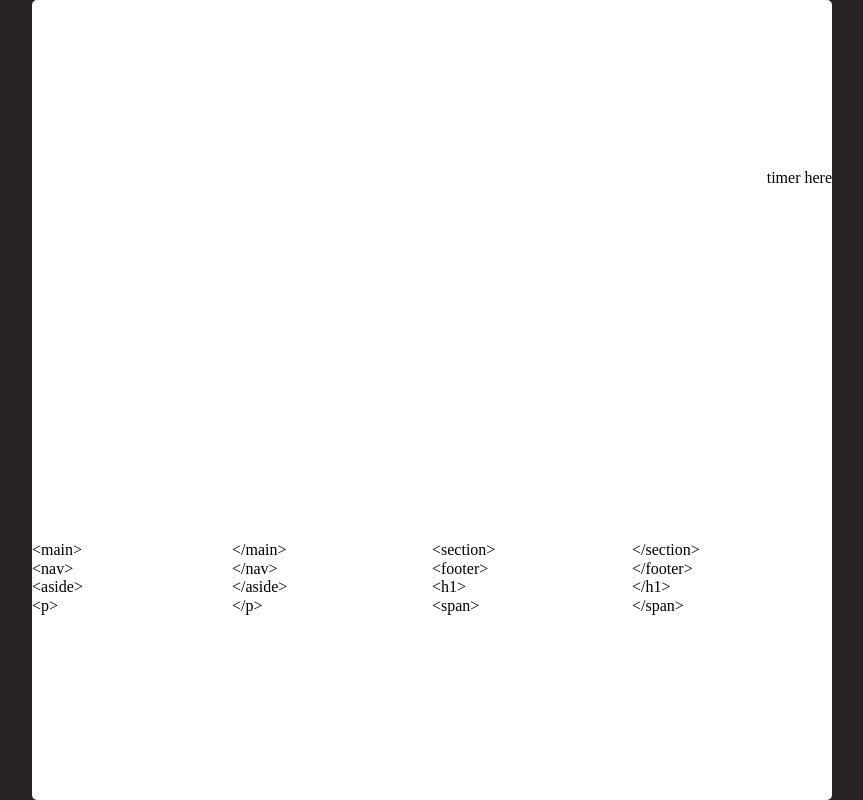
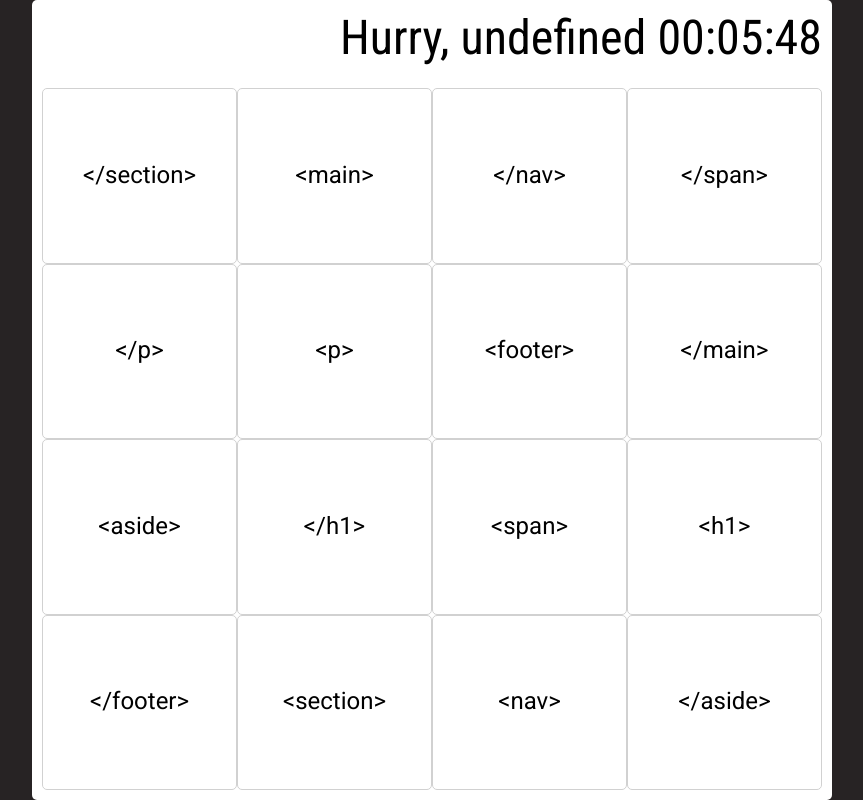
Before and after one commit to gichul0317/react-puzzle-firebase, a React (Create React App) app: page / in a window 1280 px wide. Shown: the whole page, without its empty margins (208-1071 px from the left). Built offline with nearby package versions, Linux system fonts and the light colour scheme; no server answers.

Commit message:
timer and puzzle updated

```diff
--- a/src/Components/GameScreen/GameScreen.js
+++ b/src/Components/GameScreen/GameScreen.js
@@ -1,15 +1,44 @@
-import React from 'react';
+import React, { useContext, useEffect, useState } from 'react';
 import styles from './GameScreen.module.css';
 import { puzzleData } from '../../puzzledata/puzzledata';
+import { UserContext } from '../../store/user-context';
 
-const puzzle = puzzleData.map((item) => {
-  return <li key={item.id}>{item.value}</li>;
-});
+const shuffled = puzzleData
+  .map((value) => ({ value, sort: Math.random() }))
+  .sort((a, b) => a.sort - b.sort)
+  .map(({ value }) => value);
 
 function GameScreen(props) {
+  const [time, setTime] = useState(0);
+  const [start, setStart] = useState(false);
+
+  const ctx = useContext(UserContext);
+
+  useEffect(() => {
+    setStart(true);
+    let interval = null;
+    if (start) {
+      interval = setInterval(() => {
+        setTime((prevState) => prevState + 10);
+      }, 10);
+    } else {
+      clearInterval(interval);
+    }
+    return () => clearInterval(interval);
+  }, [start]);
+
+  const puzzle = shuffled.map((item) => {
+    return <li key={item.id}>{item.value}</li>;
+  });
+
   return (
     <div className={styles.game}>
-      <div className={styles.timer}>timer here</div>
+      <div className={styles.timer}>
+        <span>{'Hurry, ' + ctx.name + ' '}</span>
+        <span>{('0' + Math.floor((time / 60000) % 60)).slice(-2)}:</span>
+        <span>{('0' + Math.floor((time / 1000) % 60)).slice(-2)}:</span>
+        <span>{('0' + ((time / 10) % 1000)).slice(-2)}</span>
+      </div>
       <ul className={styles.puzzle}>{puzzle}</ul>
     </div>
   );
--- a/src/Components/GameScreen/GameScreen.module.css
+++ b/src/Components/GameScreen/GameScreen.module.css
@@ -1,19 +1,38 @@
 .game {
   width: 100%;
   height: 100%;
-  display: flex;
-  flex-direction: column;
-  justify-content: space-around;
+  padding: 10px;
+  /* display: flex;
+  flex-direction: column; */
+  /* justify-content: space-around; */
 }
 
 .timer {
-  align-self: flex-end;
+  text-align: end;
+  height: 10%;
+  font-family: var(--heading);
+  font-size: var(--large);
+  font-weight: 400;
 }
 
 .puzzle {
+  margin: 0;
+  width: 100%;
+  height: calc(100% - 10%);
   padding: 0;
   list-style: none;
   display: grid;
   grid-template-columns: repeat(4, 1fr);
   grid-template-rows: repeat(4, 1fr);
 }
+
+.puzzle li {
+  border: 1px solid var(--grey);
+  border-radius: 5px;
+  display: flex;
+  justify-content: center;
+  align-items: center;
+  font-family: var(--body);
+  font-size: var(--medium);
+  font-weight: 400;
+}
```
